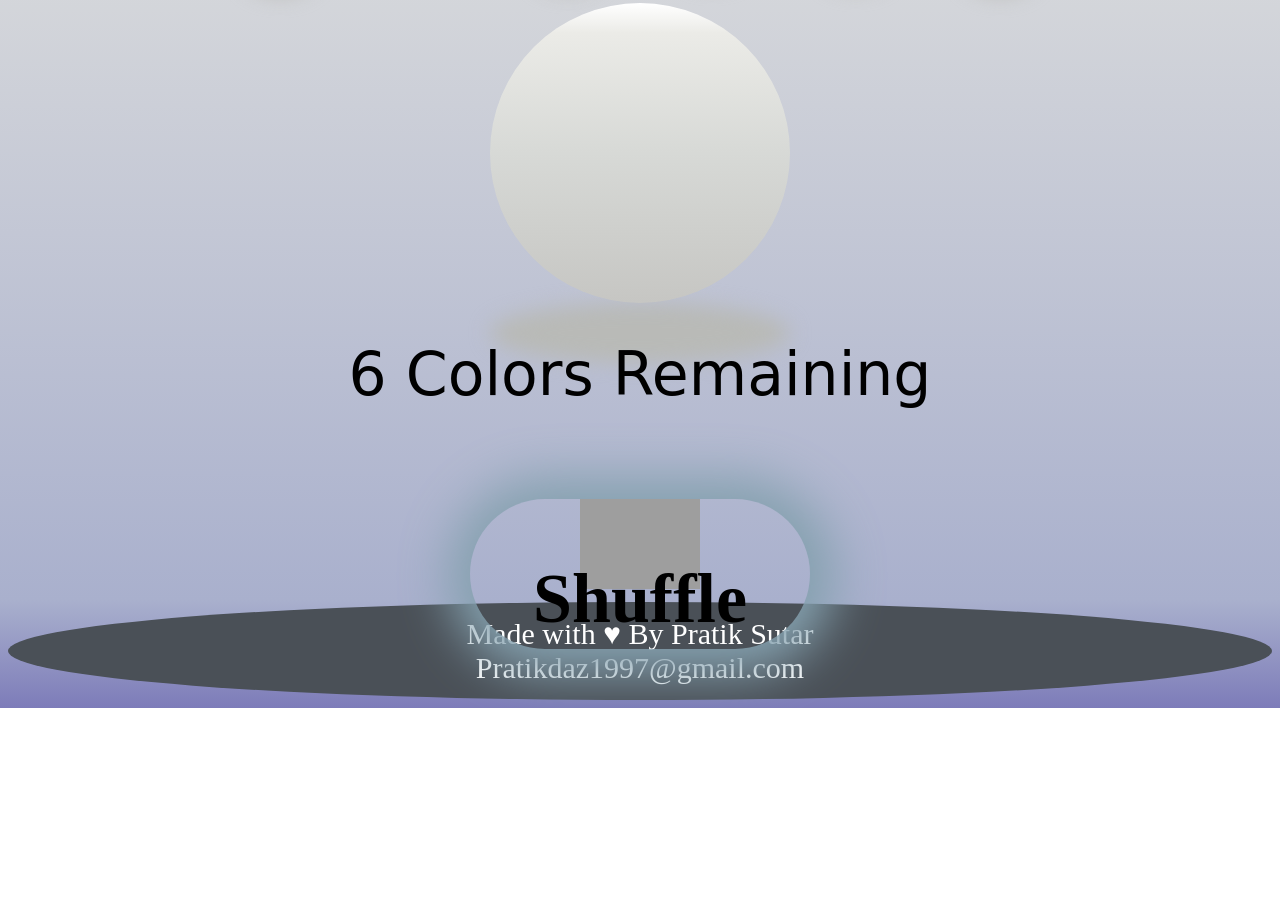
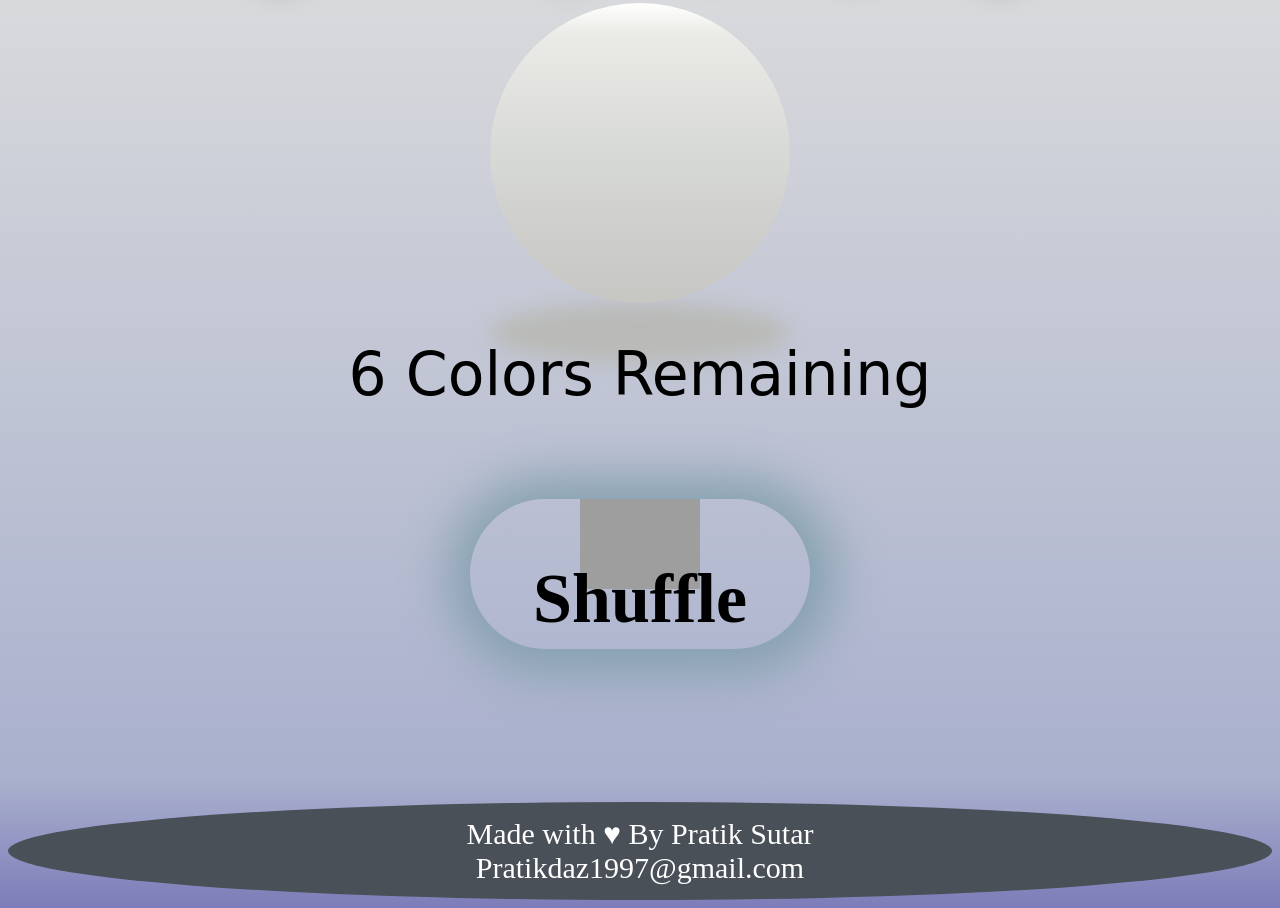
Before and after one commit to PratikSutar97/snookershuffle, a plain HTML site: page index.html in a window 1280 px wide. Shown: the part 370-1278 px from the top of the page. Before the commit the page ends 1078 px from the top, so only its background shows below. Drawn offline with Linux system fonts and the light colour scheme; grey boxes are pictures that could not be loaded.

Commit message:
Update index.html

```diff
--- a/index.html
+++ b/index.html
@@ -229,7 +229,7 @@
         "Available width/height: " + screen.availWidth + "*" + screen.availHeight ;
         // document.getElementById("demo").innerHTML = text;
         let hgt=parseInt(screen.height);
-        let hgt1=900;
+        let hgt1=700;
         var element = document.getElementById("footer");
         element.style.marginTop =hgt-hgt1+"px" ;
 
```
